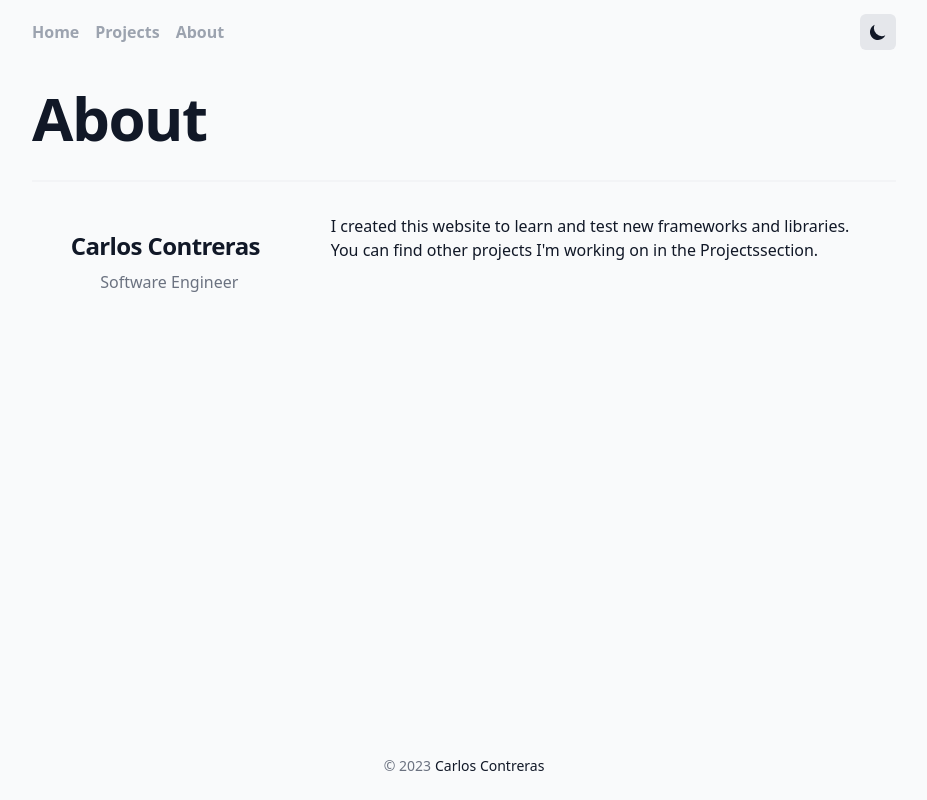
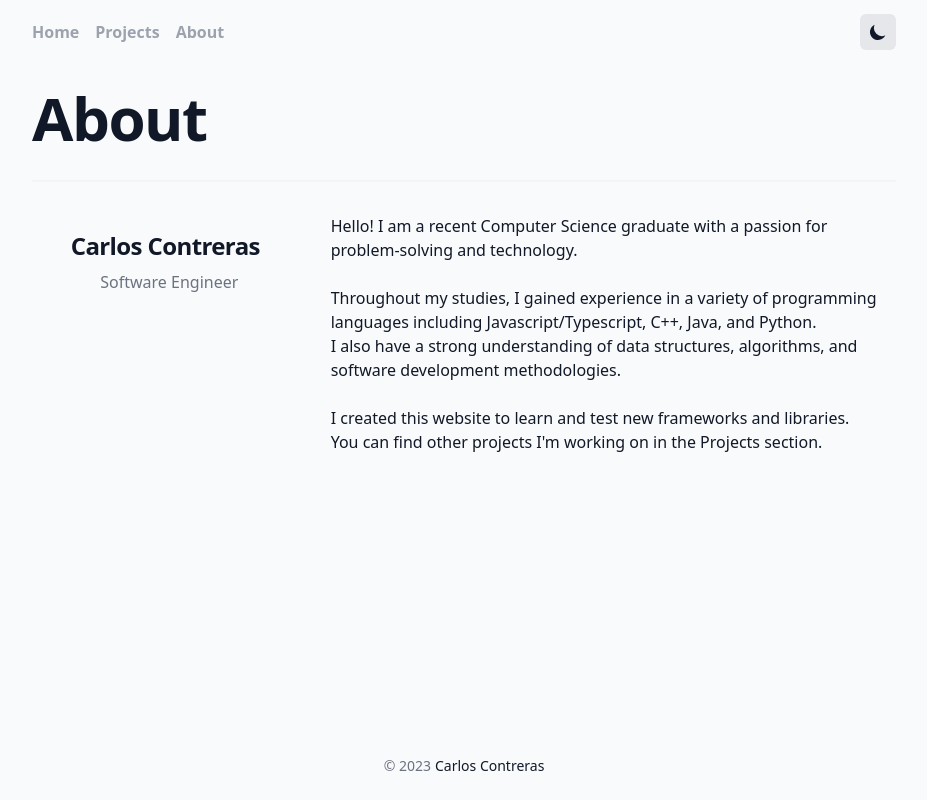
Before and after one commit to crlscontreras/portfolio-nextjs, a Next.js app: page /about in a window 1280 px wide. Shown: the whole page, without its empty margins (176-1103 px from the left). Built offline with nearby package versions, Linux system fonts and the light colour scheme.

Commit message:
updated "About me" section

```diff
--- a/components/AuthorLayout/index.tsx
+++ b/components/AuthorLayout/index.tsx
@@ -39,9 +39,22 @@ export default function AuthorLayout() {
         </div>
 
         <div className="prose max-w-none pt-8 pb-8 dark:prose-dark xl:col-span-2">
-          I created this website to learn and test new frameworks and libraries.{" "}
+          {
+            "Hello! I am a recent Computer Science graduate with a passion for problem-solving and technology."
+          }
           <br />
-          You can find other projects {"I'm"} working on in the {"Projects"}
+          <br />
+          {
+            "Throughout my studies, I gained experience in a variety of programming languages including Javascript/Typescript, C++, Java, and Python."
+          }
+          <br />
+          {
+            "I also have a strong understanding of data structures, algorithms, and software development methodologies."
+          }
+          <br />
+          <br />I created this website to learn and test new frameworks and
+          libraries. <br />
+          You can find other projects {"I'm"} working on in the {"Projects "}
           section.
         </div>
       </div>
--- a/pages/_document.tsx
+++ b/pages/_document.tsx
@@ -1,13 +1,13 @@
-import { Html, Head, Main, NextScript } from 'next/document'
+import { Html, Head, Main, NextScript } from "next/document";
 
 export default function Document() {
   return (
     <Html lang="en">
       <Head />
-      <body>
+      <body className="dark:bg-[#171717]">
         <Main />
         <NextScript />
       </body>
     </Html>
-  )
+  );
 }
```
